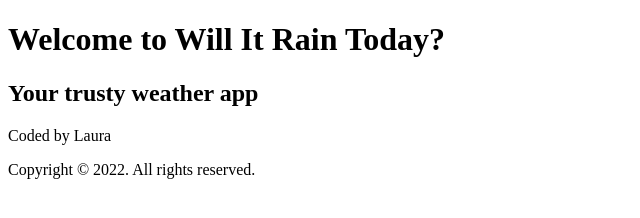
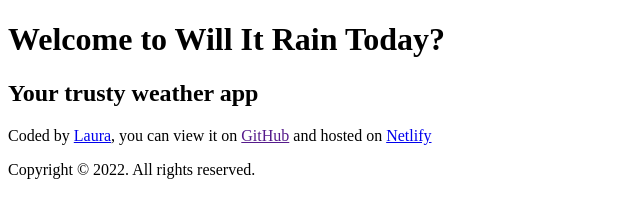
Before and after one commit to Laouns/SheCodesProject-weather-app, a plain HTML site: page index.html in a window 1280 px wide. Shown: the whole page, without its empty margins (0-640 px from the left). Drawn offline with Linux system fonts and the light colour scheme.

Commit message:
Added links to footer

```diff
--- a/index.html
+++ b/index.html
@@ -17,7 +17,8 @@
    </main>
 
     <footer>
-      <p>Coded by Laura</p>
+      <p>Coded by <a href="https://github.com/Laouns" target="_blank" rel="noreferrer">Laura</a>, you can view it on <a href="">GitHub</a> and hosted on <a href="https://will-it-rain-today.netlify.app/" target="_self" rel="noreferrer">Netlify</a></p>
+
       <p>Copyright &copy; 2022. All rights reserved.</p>
     </footer>
 
```
